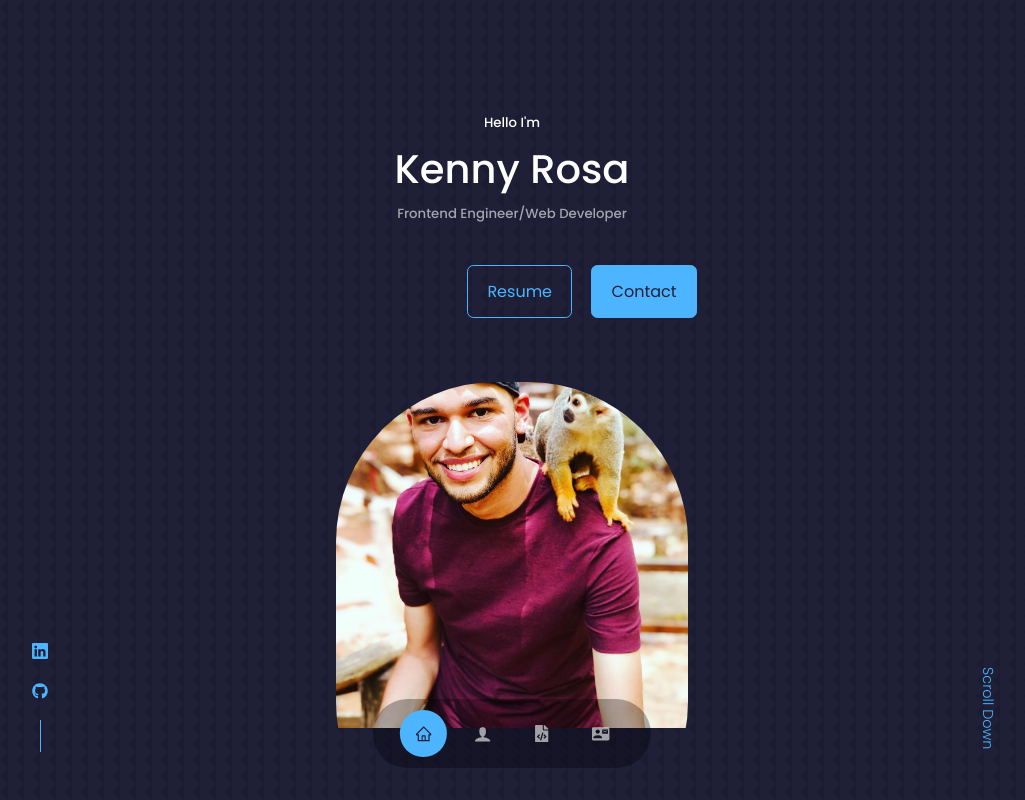
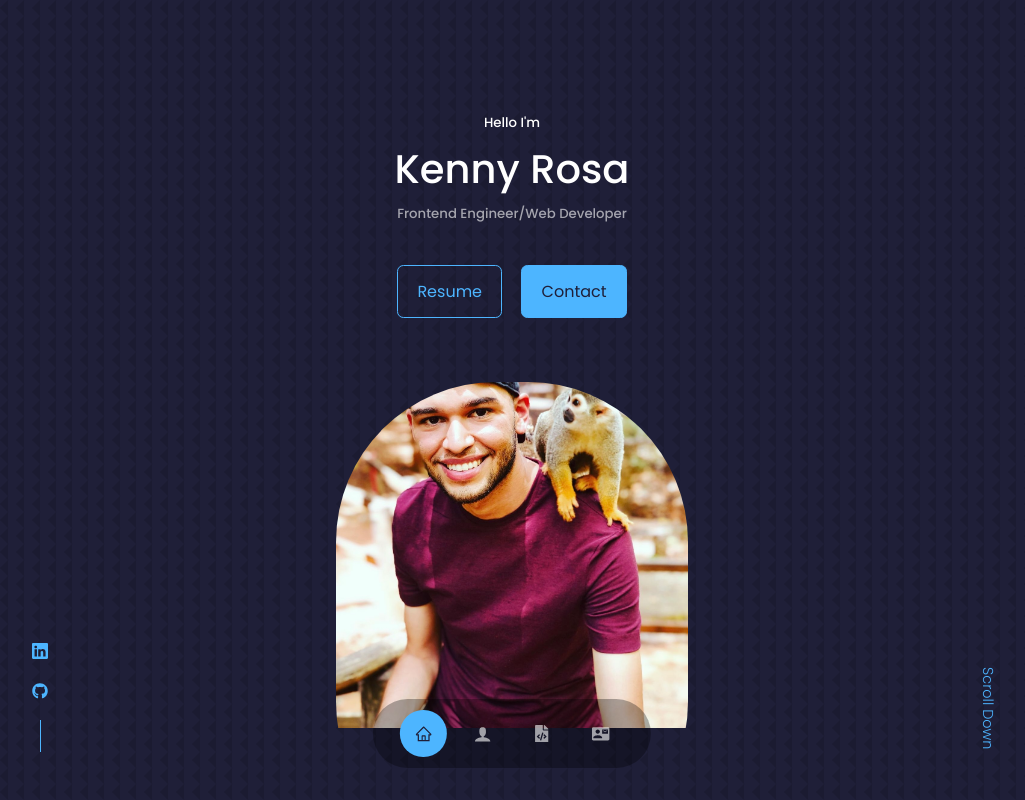
Before and after one commit to KennyRosa/PortfolioSite, a React (Create React App) app: page / in a window 1280 px wide. Shown: the top 800 px of the page, without its empty margins (128-1153 px from the left). Built offline with nearby package versions, Linux system fonts and the light colour scheme.

Commit message:
Update header.css

```diff
--- a/src/components/header/header.css
+++ b/src/components/header/header.css
@@ -19,8 +19,6 @@ header {
     display: flex;
     gap: 1.2rem;
     justify-content: center;
-    left: 70px;
-    position: relative;
 }
 
 /* Header Socials */
```
